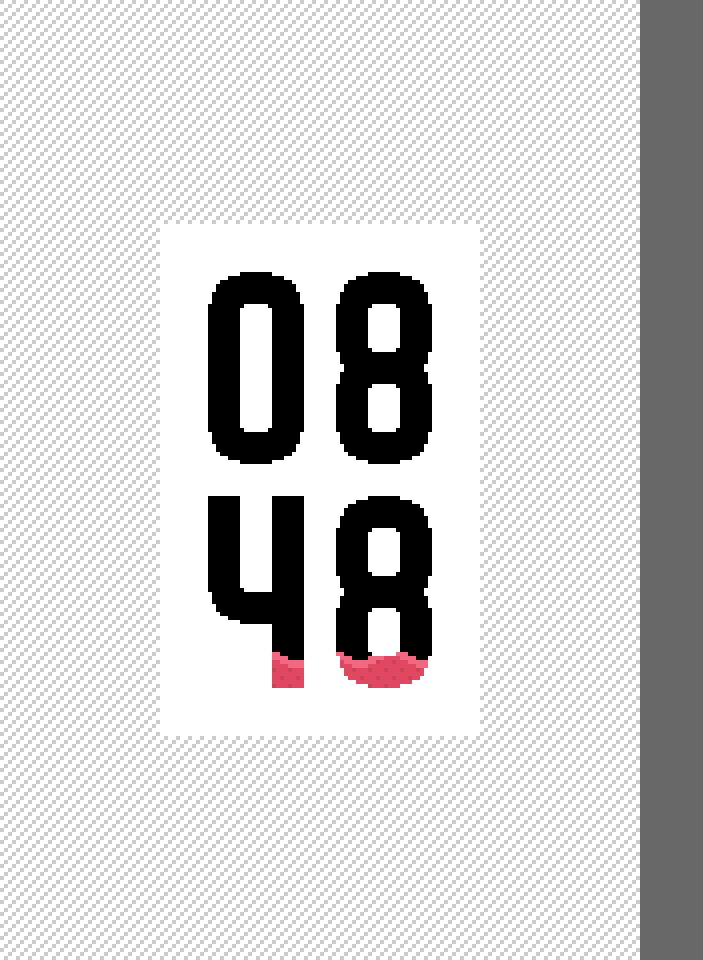
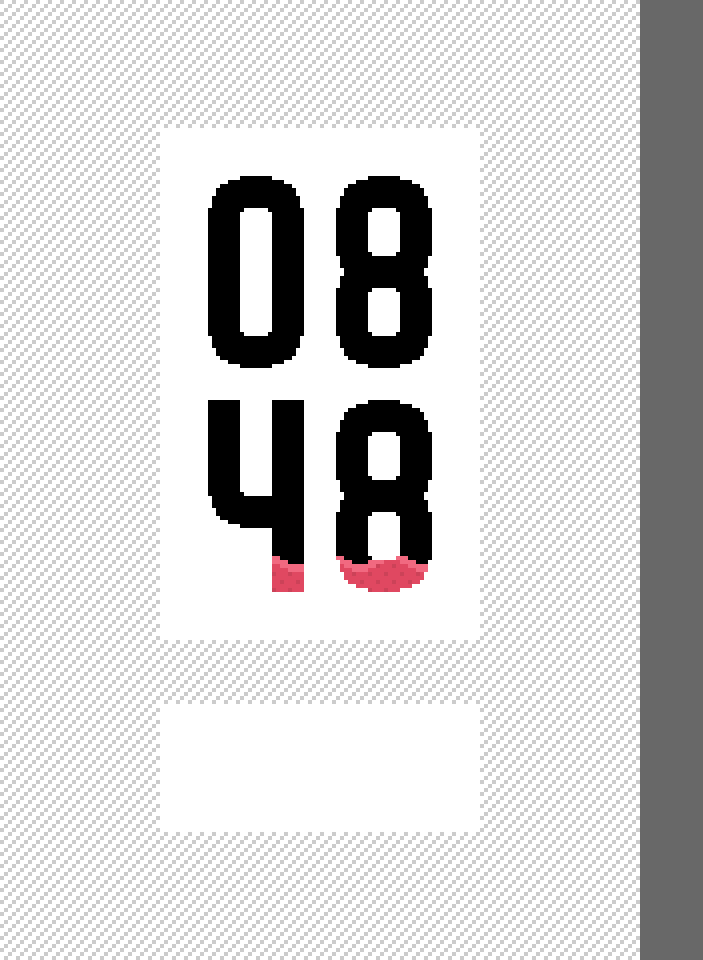
Before and after one commit to tenart/RasPi-Clock, a plain HTML site: page index.html in a window 1280 px wide. Shown: the whole page, without its empty margins (0-703 px from the left). Drawn offline with nearby package versions, Linux system fonts and the light colour scheme.

Commit message:
Added info window

```diff
--- a/css/style.css
+++ b/css/style.css
@@ -54,14 +54,21 @@ main {
     font-size: 0;
 }
 
+.white_box {
+    background-color: white;
+    position: absolute;
+}
+
+#clock_wrapper {
+    top: calc(4 * 8 * 4px);
+    left: calc(5 * 8 * 4px);
+    position: absolute;
+}
+
 #clock {
     width: calc(10 * 8 * 4px);
     height: calc(16 * 8 * 4px);
     padding: calc(1.5 * 8 * 4px);
-    top: calc(7 * 8 * 4px);
-    left: calc(5 * 8 * 4px);
-    background-color: white;
-    position: absolute;
 }
 
 .clock_digit {
@@ -103,40 +110,8 @@ main {
     margin-top: calc(-7 * 8 * 4px);
 }
 
-/*
-#coins {
-    display: none;
-    height: calc((20 + 4) * 4px);
-    width: calc((68 + 4) * 4px);
-    margin-left: calc(-6 * 4px);
-    margin-top: calc(1.5 * 8 * 4px);
+#info {
+    height: calc(4 * 8 * 4px);
+    width: calc(10 * 8 * 4px);
+    top: calc(18 * 8 * 4px);
 }
-
-.coin {
-    height: calc(8 * 4px);
-    width: calc(8 * 4px);
-    background: url(../res/dot.gif) center / 100%;
-    display: inline-block;
-    margin-right: calc(4 * 4px);
-    margin-bottom: calc(4 * 4px);
-}
-
-.coin.active {
-    background: url(../res/coin_spin.gif) center / 100%;
-    animation: jump 0.5s;
-}
-
-@keyframes jump {
-    0% {
-        transform: translateY(0px);
-    }
-    50% {
-        transform: translateY(-16px);
-    }
-    80% {
-        transform: translateY(8px);
-    }
-    100% {
-        transform: translateY(0px);
-    }
-} */
--- a/index.html
+++ b/index.html
@@ -10,28 +10,17 @@
             <div id="debug_refresh"></div>
             <div id="tile_overlay"></div>
             <div id="home" class="screen">
-                <div id="clock">
+                <section id="clock_wrapper">
+                    <div id="clock" class="white_box">
                         <div id="hour_a" class="hour clock_digit"></div>
                         <div id="hour_b" class="hour clock_digit"></div>
                         <div id="min_a" class="min clock_digit"></div>
                         <div id="min_b" class="min clock_digit"></div>
                         <div id="sec_a" class="sec"></div>
                         <div id="sec_b" class="sec"></div>
-                    <!-- <div id="coins">
-                        <div id="coin_a" class="coin"></div>
-                        <div id="coin_b" class="coin"></div>
-                        <div id="coin_c" class="coin"></div>
-                        <div id="coin_d" class="coin"></div>
-                        <div id="coin_e" class="coin"></div>
-                        <div id="coin_f" class="coin"></div>
-                        <div id="coin_g" class="coin"></div>
-                        <div id="coin_h" class="coin"></div>
-                        <div id="coin_i" class="coin"></div>
-                        <div id="coin_j" class="coin"></div>
-                        <div id="coin_k" class="coin"></div>
-                        <div id="coin_l" class="coin"></div>
-                    </div> -->
                     </div>
+                    <div id="info" class="white_box"></div>
+                </section>
             </div>
         </main>
     </body>
```
Also changed, not shown: js/script.js (+0 -8 lines). Lines whose indentation alone changed are shown as unchanged.
